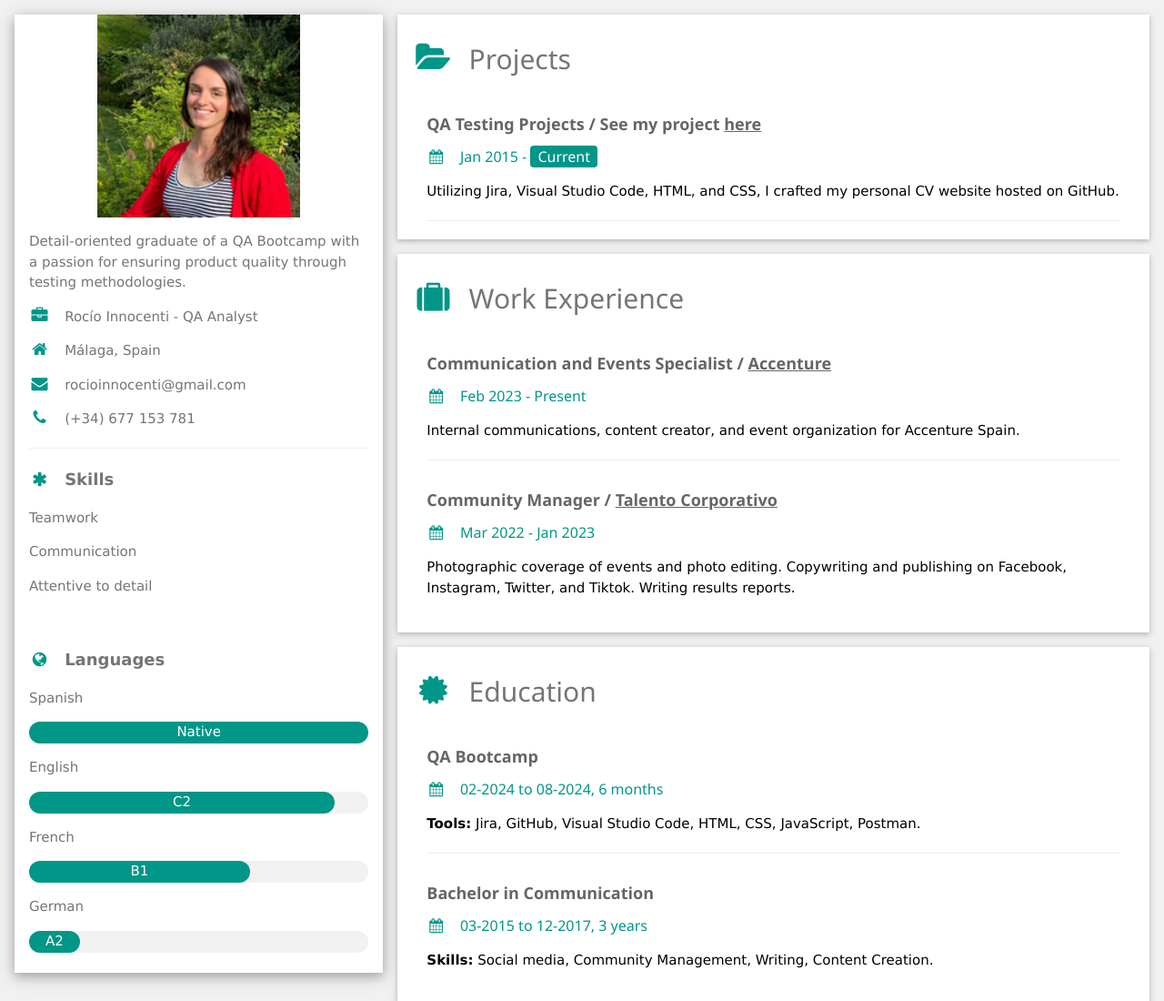
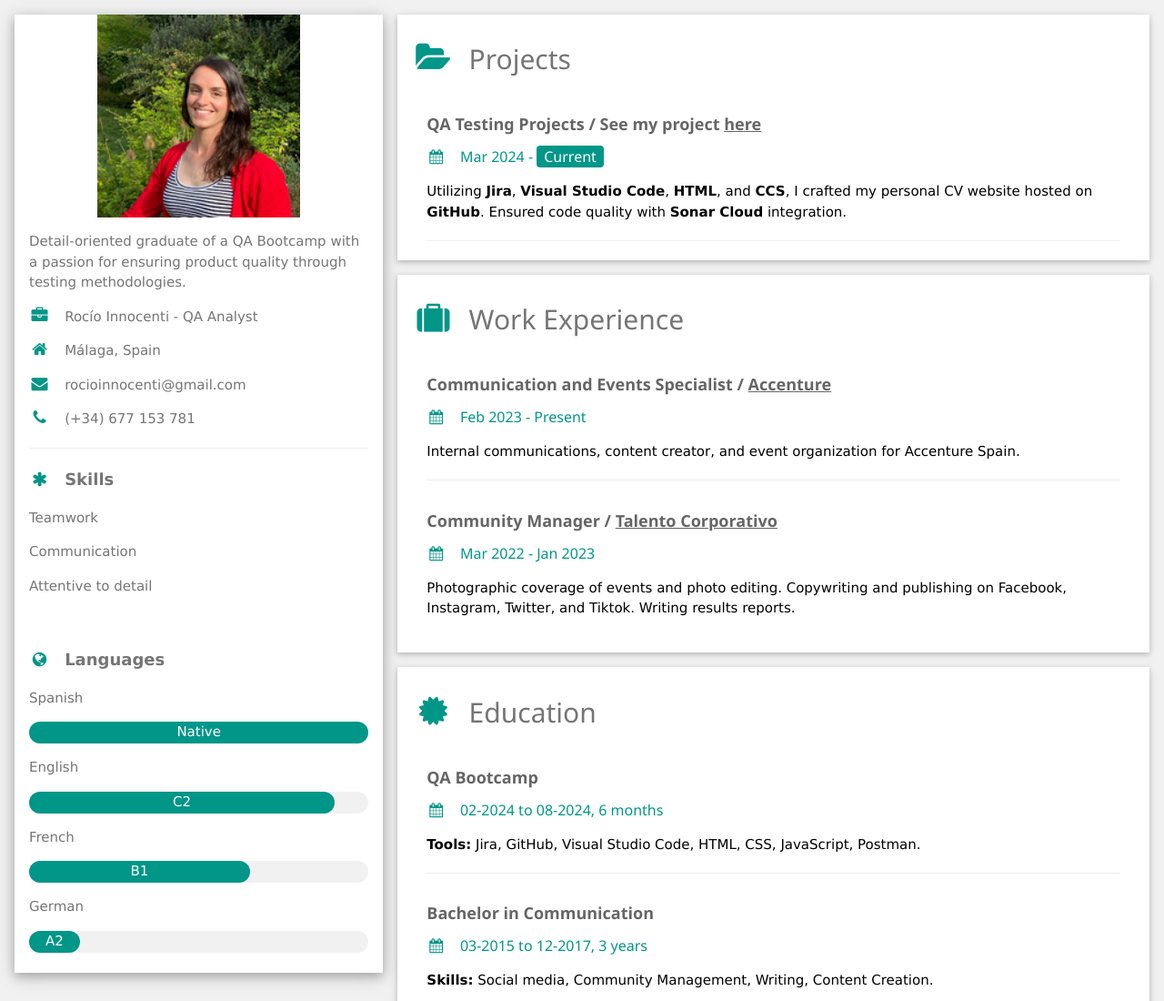
Before and after one commit to Innocenti-Organization/CVPROJECT, a plain HTML site: page index.html in a window 1280 px wide. Shown: the top 1100 px of the page at 91% size. Drawn offline with nearby package versions, Linux system fonts and the light colour scheme.

Commit message:
https://rocioinnocenti.atlassian.net/browse/QA-8
Projects, solved bugs

```diff
--- a/index.html
+++ b/index.html
@@ -92,10 +92,10 @@
                     <div class="w3-container">
                         <h5 class="w3-opacity"><b>QA Testing Projects / See my project
                                 <a href="https://innocenti-organization.github.io/CVPROJECT/">here</a></b></h5>
-                        <h6 class="w3-text-teal"><i class="fa fa-calendar fa-fw w3-margin-right"></i>Jan 2015 - <span
+                        <h6 class="w3-text-teal"><i class="fa fa-calendar fa-fw w3-margin-right"></i>Mar 2024 - <span
                                 class="w3-tag w3-teal w3-round">Current</span></h6>
-                        <p>Utilizing Jira, Visual Studio Code, HTML, and CSS, I crafted my personal CV website hosted on
-                            GitHub.</p>
+                        <p>Utilizing <b>Jira</b>, <b>Visual Studio Code</b>, <b>HTML</b>, and <b>CCS</b>, I crafted my personal CV website hosted on
+                            <b>GitHub</b>. Ensured code quality with <b>Sonar Cloud</b> integration.</p>
                         <hr>
                     </div>
                 </div>
```
